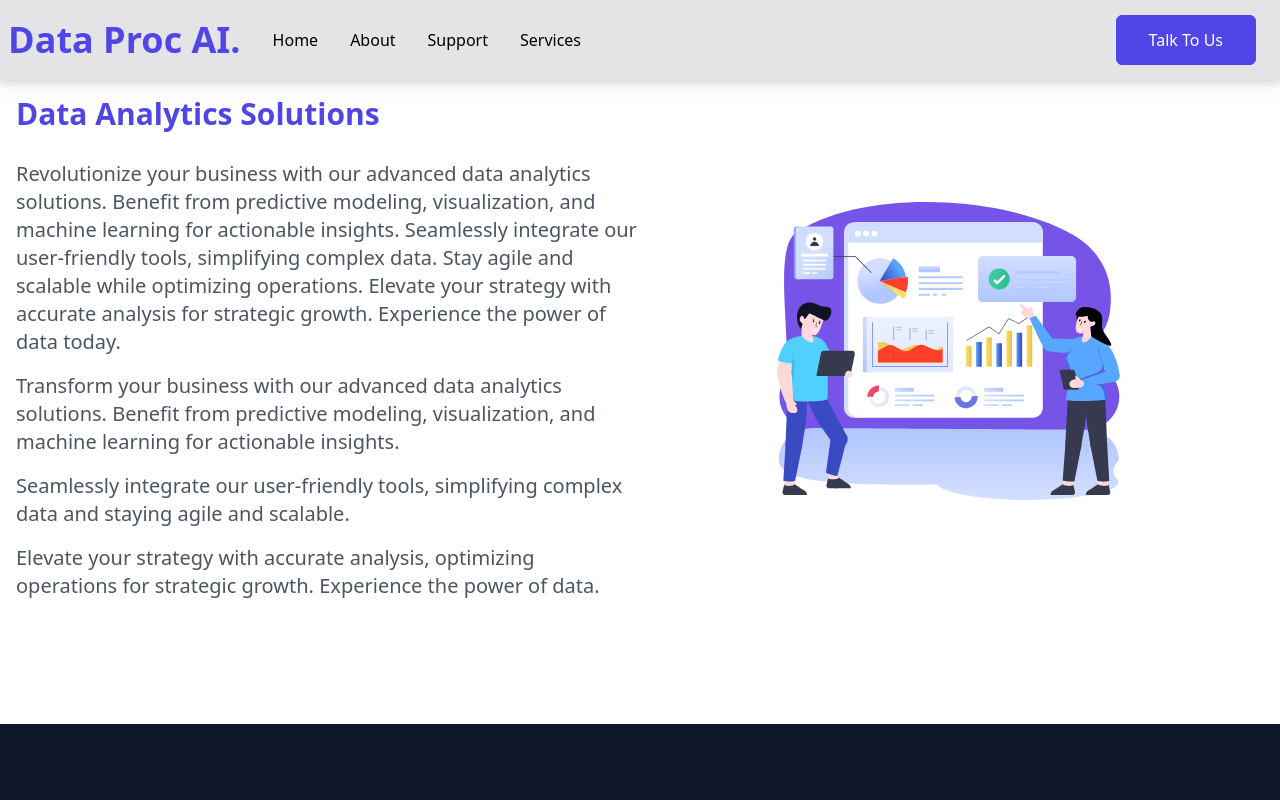
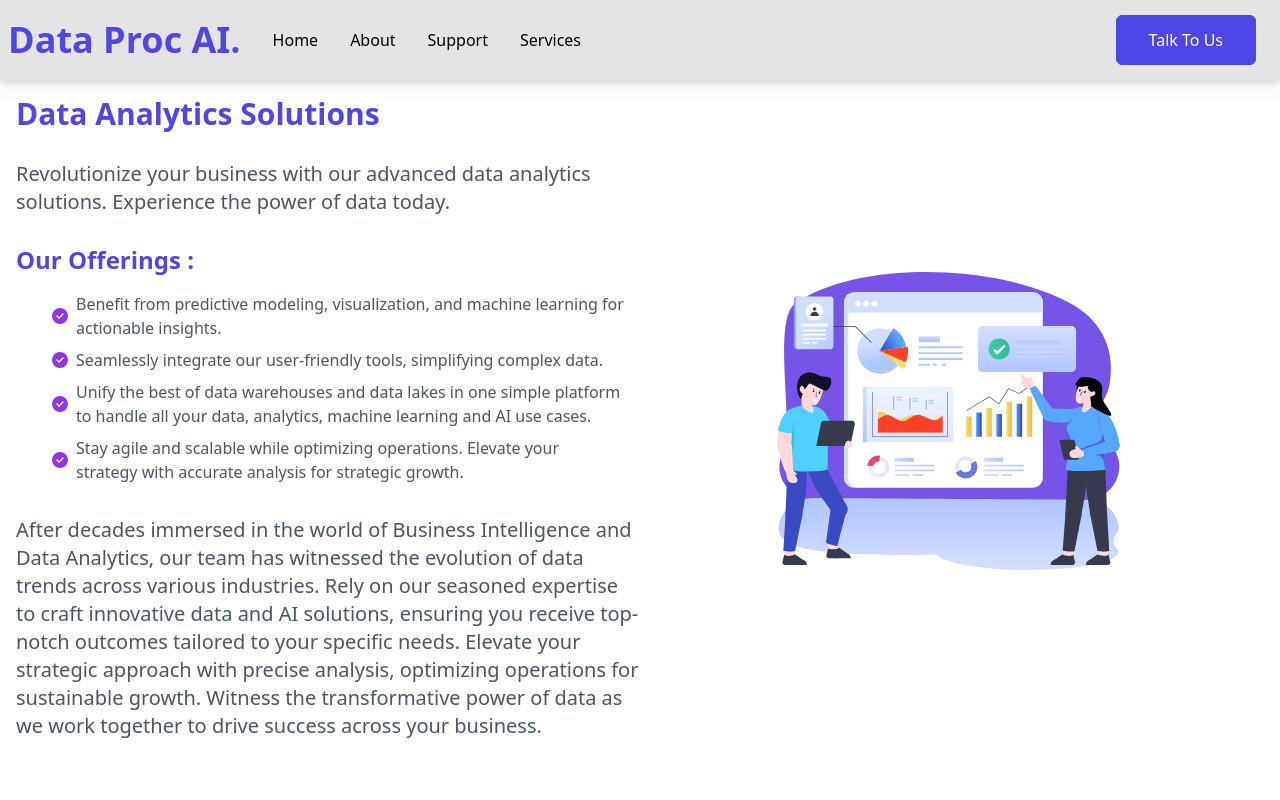
Before and after one commit to TheDataProcessorAI/react-website-app, a React (Create React App) app: page /analytics in a window 1280 px wide. Shown: the top 800 px of the page. Built offline with nearby package versions, Linux system fonts and the light colour scheme.

Commit message:
Add files via upload

```diff
--- a/src/components/Analytics.jsx
+++ b/src/components/Analytics.jsx
@@ -1,6 +1,8 @@
 import React from "react";
 import Lottie from "react-lottie";
 import * as animationData from "../assets/data_analytics.json";
+import { FontAwesomeIcon } from "@fortawesome/react-fontawesome";
+import { faCheckCircle } from "@fortawesome/free-solid-svg-icons";
 
 export default class Analytics extends React.Component {
 
@@ -30,16 +32,33 @@ export default class Analytics extends React.Component {
             <div className="flex-row align-middle justify-center font-roboto">
                 <div className="py-5 text-left text-gray-600 text-xl w-90">
                     <p className="py-2">
-                        Revolutionize your business with our advanced data analytics solutions. Benefit from predictive modeling, visualization, and machine learning for actionable insights. Seamlessly integrate our user-friendly tools, simplifying complex data. Stay agile and scalable while optimizing operations. Elevate your strategy with accurate analysis for strategic growth. Experience the power of data today.
+                        Revolutionize your business with our advanced data analytics solutions. Experience the power of data today.
                     </p>
+                    <div className="py-5 text-left text-gray-600 text-xl w-90">
+                    <h2 className="text-indigo-600 text-2xl font-bold mb-3">Our Offerings :</h2>
+                    <ul className="list-disc pl-5 text-base">
+                            <li className="py-1 flex items-center">
+                                <FontAwesomeIcon icon={faCheckCircle} className="text-purple-600 mr-2" />
+                                Benefit from predictive modeling, visualization, and machine learning for actionable insights.
+                            </li>
+                            <li className="py-1 flex items-center">
+                                <FontAwesomeIcon icon={faCheckCircle} className="text-purple-600 mr-2" />
+                                Seamlessly integrate our user-friendly tools, simplifying complex data.
+                            </li>
+                            <li className="py-1 flex items-center">
+                                <FontAwesomeIcon icon={faCheckCircle} className="text-purple-600 mr-2" />
+                                Unify the best of data warehouses and data lakes in one simple platform to handle all your data, analytics, machine learning and AI use cases.
+                            </li>
+                            <li className="py-1 flex items-center">
+                                <FontAwesomeIcon icon={faCheckCircle} className="text-purple-600 mr-2" />
+                                Stay agile and scalable while optimizing operations. Elevate your strategy with accurate analysis for strategic growth.
+                            </li>
+                        </ul>
+                    </div>
+
+
                     <p className="py-2">
-                        Transform your business with our advanced data analytics solutions. Benefit from predictive modeling, visualization, and machine learning for actionable insights.
-                    </p>
-                    <p className="py-2">
-                        Seamlessly integrate our user-friendly tools, simplifying complex data and staying agile and scalable.
-                    </p>
-                    <p className="py-2">
-                        Elevate your strategy with accurate analysis, optimizing operations for strategic growth. Experience the power of data.
+                    After decades immersed in the world of Business Intelligence and Data Analytics, our team has witnessed the evolution of data trends across various industries. Rely on our seasoned expertise to craft innovative data and AI solutions, ensuring you receive top-notch outcomes tailored to your specific needs. Elevate your strategic approach with precise analysis, optimizing operations for sustainable growth. Witness the transformative power of data as we work together to drive success across your business.
                     </p>
                 </div>
                 <div></div>
--- a/src/components/DataScience.jsx
+++ b/src/components/DataScience.jsx
@@ -2,6 +2,8 @@ import React from "react";
 import Lottie from "react-lottie";
 import * as animationData from "../assets/data_science.json";
 import {ReactComponent as Icons} from "../assets/logo_diagram.svg";
+import { FontAwesomeIcon } from "@fortawesome/react-fontawesome";
+import { faCheckCircle } from "@fortawesome/free-solid-svg-icons";
 
 export default class DataScience extends React.Component {
     constructor(props) {
@@ -23,7 +25,7 @@ export default class DataScience extends React.Component {
             <div className="mt-24 px-4 justify-center items-top align-top text-left flex">
                 <div className="flex-1">
                     <div className="flex-row justify-center">
-                        <h1 className="text-indigo-600 text-3xl font-bold">Data Science Solutions</h1>
+                        <h1 className="text-indigo-600 text-3xl font-bold">Data Science</h1>
                     </div>
                     <div className="flex-row align-middle justify-center font-roboto">
                         <div className="py-5 text-left text-gray-600 text-xl w-90">
@@ -34,6 +36,27 @@ export default class DataScience extends React.Component {
                                 Our team will help you build a scalable data infrastructure, optimize data workflows, or implement real-time data processing.
                             </p>
                         </div>
+                        <div className="py-5 text-left text-gray-600 text-xl w-90">
+                    <h2 className="text-indigo-600 text-2xl font-bold mb-3">Offerings :</h2>
+                    <ul className="list-disc pl-5 text-base">
+                            <li className="py-1 flex items-center">
+                                <FontAwesomeIcon icon={faCheckCircle} className="text-purple-600 mr-2" />
+                                Turn data into visual insights with automated and interactive enterprise grade BI platforms. Our real-time dashboards with high refresh rates are powered by robust data pipelines which ensure high quality insights and can quickly scale with changing data requirements.
+                            </li>
+                            <li className="py-1 flex items-center">
+                                <FontAwesomeIcon icon={faCheckCircle} className="text-purple-600 mr-2" />
+                                Mine Large datasets for insights using statistical analysis, machine learning algorithms, and data visualization tools. These insights may be utilized to enhance business operations, optimize marketing campaigns, and create new products.
+                            </li>
+                            <li className="py-1 flex items-center">
+                                <FontAwesomeIcon icon={faCheckCircle} className="text-purple-600 mr-2" />
+                                Define the supply chain analytics, predictive analytics, enabling marketers to measure and optimize marketing tactics, and more.
+                            </li>
+                            <li className="py-1 flex items-center">
+                                <FontAwesomeIcon icon={faCheckCircle} className="text-purple-600 mr-2" />
+                                Use Artificial Intelligence  for creating insights from data to explore new opportunities and stay ahead of competition.
+                            </li>
+                        </ul>
+                    </div>
                         <div>
                             <h2 className="text-indigo-600 text-3xl font-bold my-20"> Our Tech Stack</h2>
                             <div className="flex-row w-200">
```
